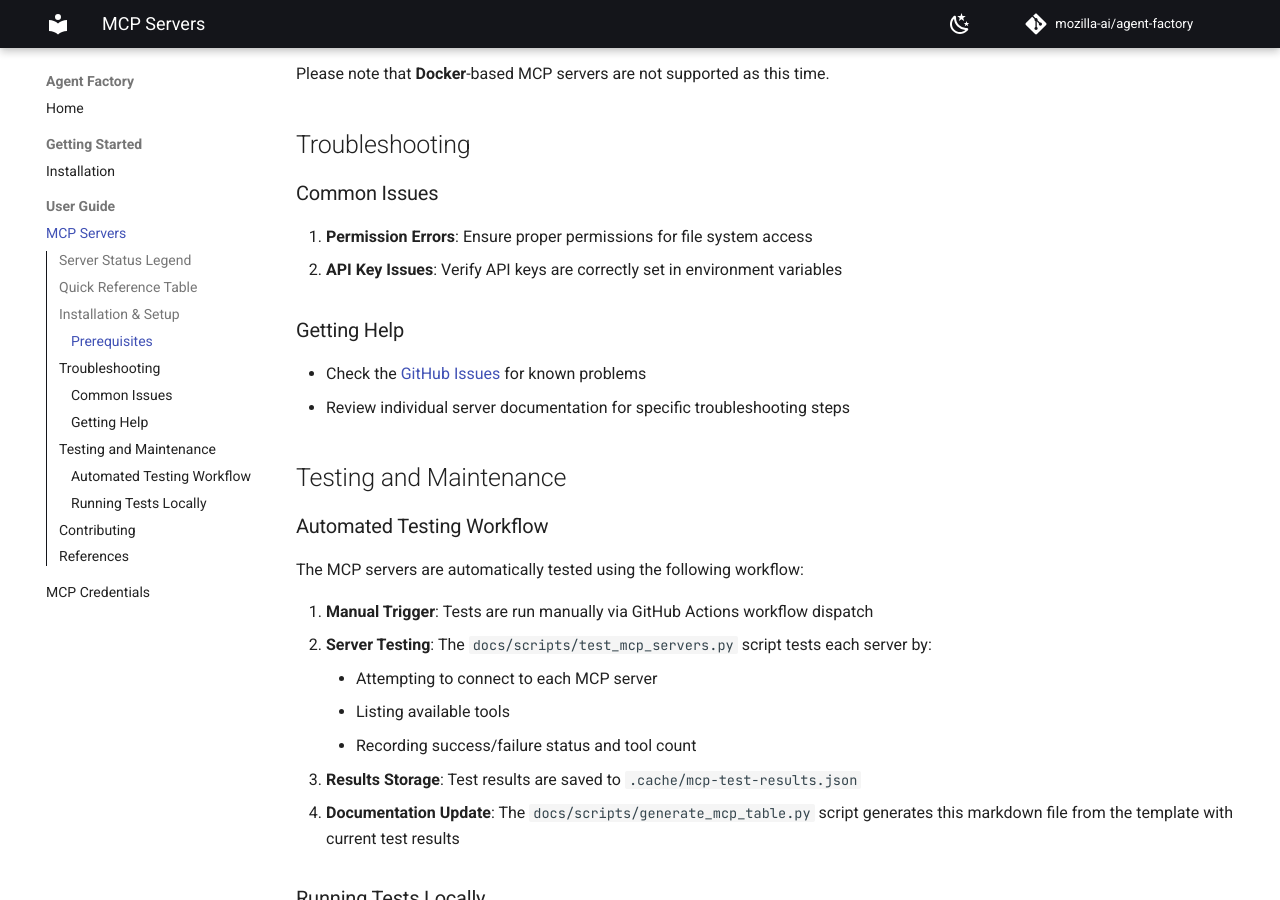
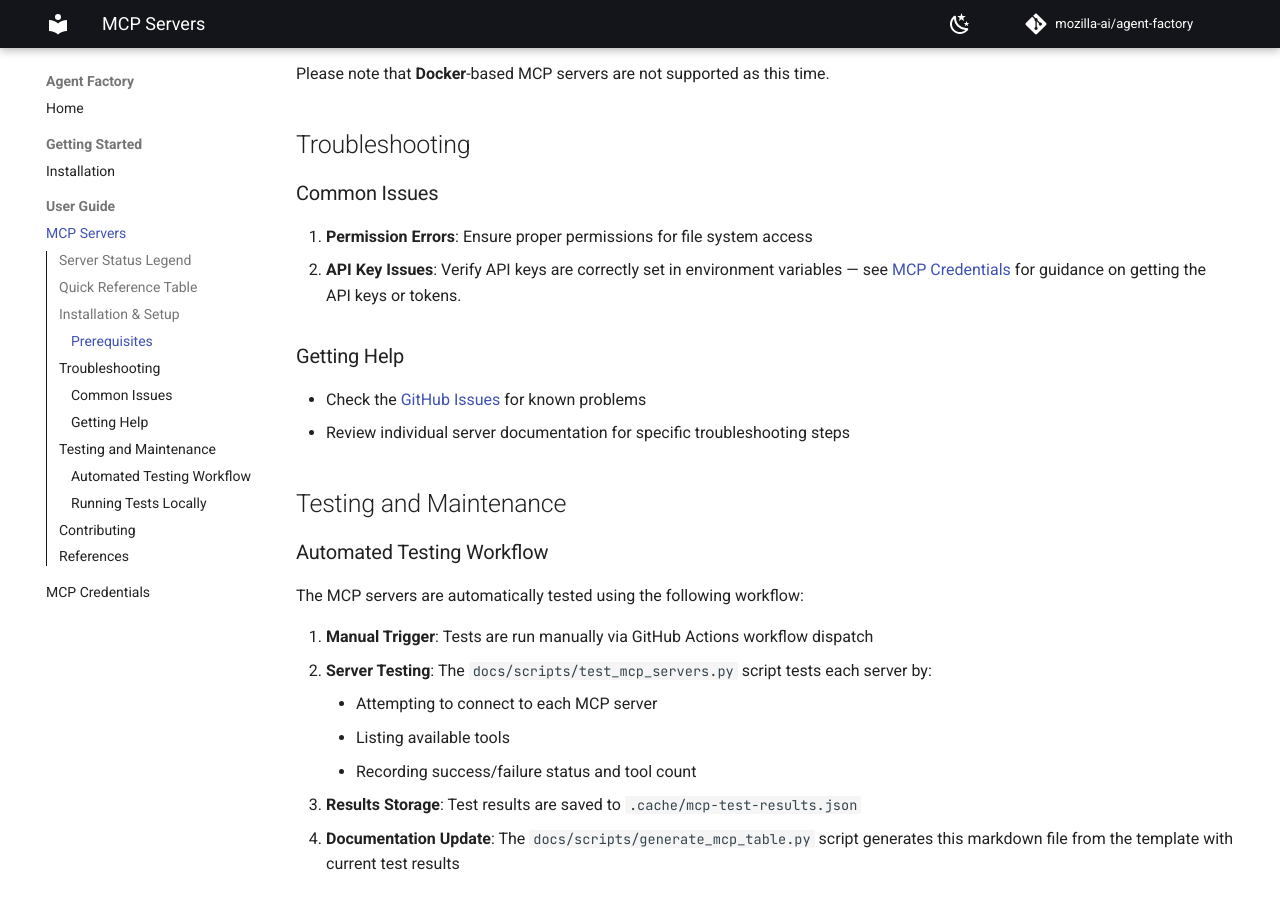
Before and after one commit to mozilla-ai/agent-factory, an MkDocs documentation site: the page built from docs/user-guide/mcp-servers.md, in a window 1280 px wide and 900 px high, scrolled down 2412 px. Built offline with MkDocs 1.6.1 and Material for MkDocs 9.7.7, drawn with Linux system fonts in a browser that asks for light colours; comment, search, counter and statistics services are not loaded; some of the changed text lies outside the part shown.

Commit message:
docs(mcps): gha-update of MCP server results

```diff
--- a/docs/user-guide/mcp-servers.md
+++ b/docs/user-guide/mcp-servers.md
@@ -64,7 +64,7 @@ Please note that **Docker**-based MCP servers are not supported as this time.
 ### Common Issues
 
 1. **Permission Errors**: Ensure proper permissions for file system access
-2. **API Key Issues**: Verify API keys are correctly set in environment variables
+2. **API Key Issues**: Verify API keys are correctly set in environment variables — see [MCP Credentials](mcp-credentials.md) for guidance on getting the API keys or tokens.
 
 
 ### Getting Help
```
Also changed, not shown: other parts of docs/user-guide/mcp-servers.md (+1 -1 lines).
